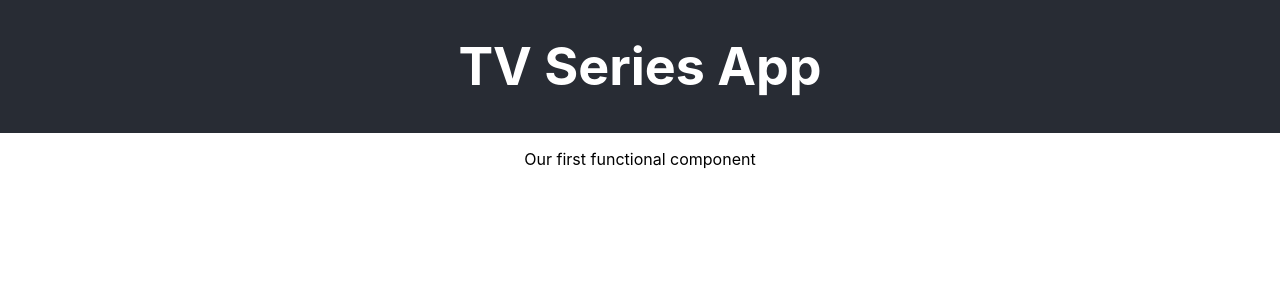
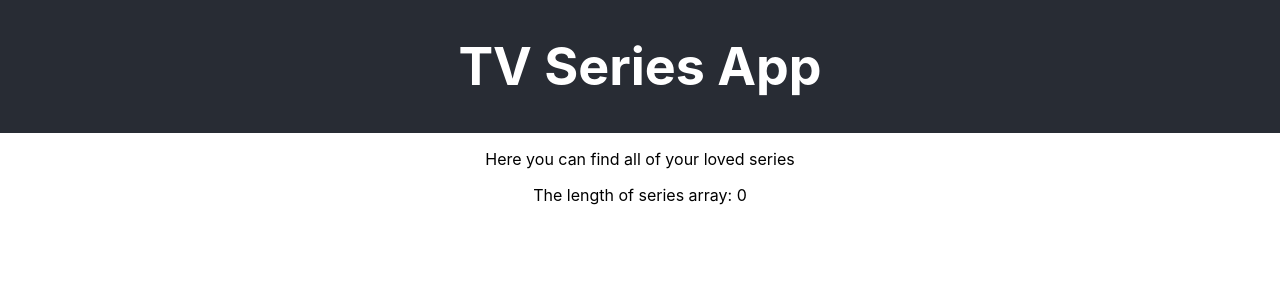
Before and after one commit to jiwonk42/my-tv-series, a React (Create React App) app: page / in a window 1280 px wide. Shown: the top 300 px of the page. Built offline with nearby package versions, Linux system fonts and the light colour scheme.

Commit message:
add props to Intro component, add state to App component

```diff
--- a/src/App.js
+++ b/src/App.js
@@ -3,13 +3,18 @@ import './App.css';
 import Intro from './components/Intro/Intro';
 
 class App extends Component {
+  state = {
+    series: []
+  };
+
   render() {
     return (
       <div className="App">
         <header className="App-header">
           <h1 className="App-title">TV Series App</h1>
         </header>
-        <Intro />
+        <Intro message="Here you can find all of your loved series" />
+        The length of series array: {this.state.series.length}
       </div>
     );
   }
--- a/src/components/Intro/Intro.js
+++ b/src/components/Intro/Intro.js
@@ -2,7 +2,7 @@ import React from 'react';
 
 const Intro = (props) => (
   <p className="App-intro">
-    Our first functional component
+    {props.message}
   </p>
 );
 
```
